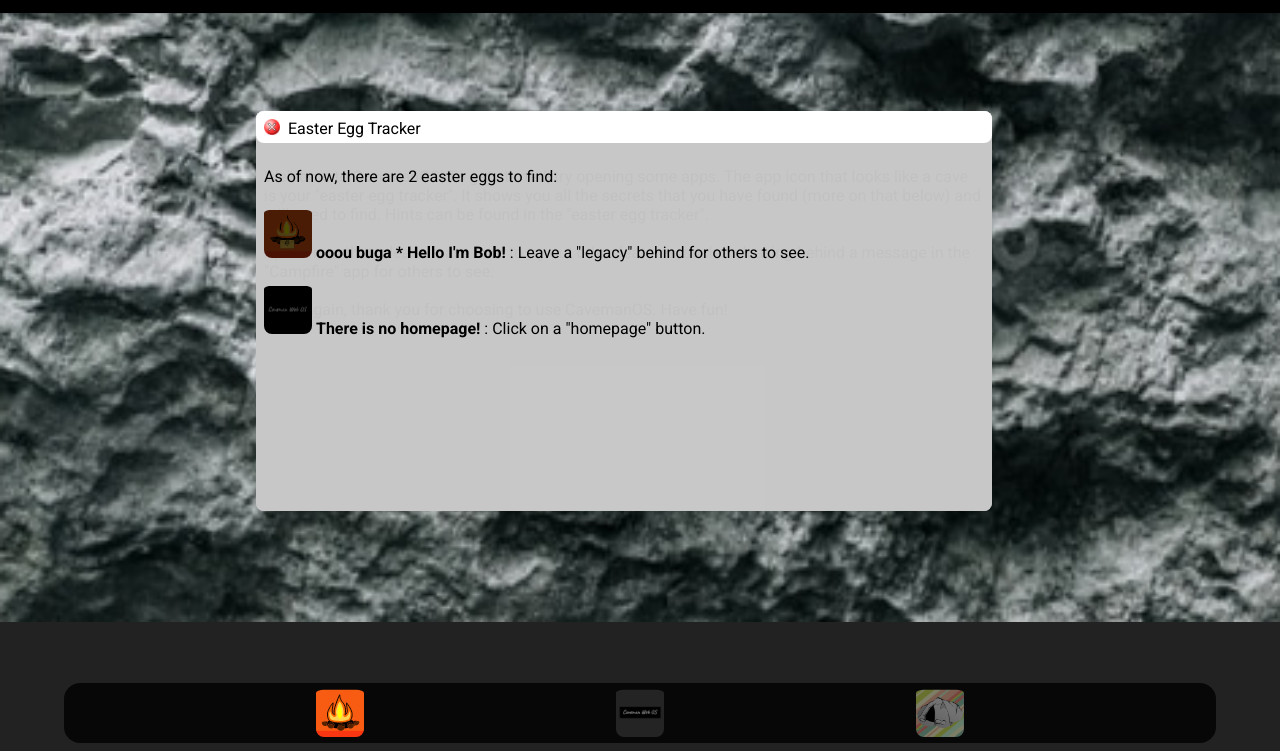
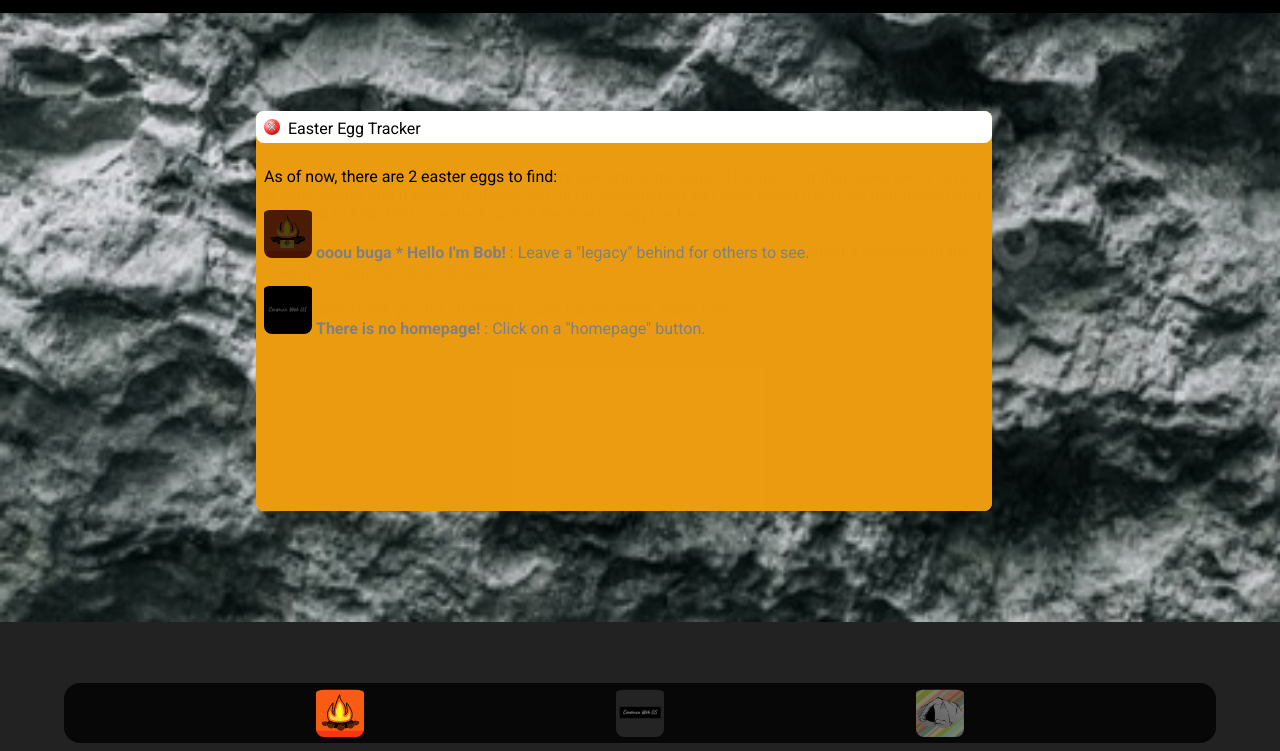
Before and after one commit to 194500-cpu/CavemanOS, a plain HTML site: page page/index.html in a window 1280 px wide. Both pictures are taken after a click on the element 940 px from the left and 761 px from the top of the page. Shown: the part 49-800 px from the top of the page. Drawn offline with nearby package versions, Linux system fonts and the light colour scheme.

Commit message:
achievments

```diff
--- a/page/index.html
+++ b/page/index.html
@@ -91,7 +91,7 @@
         </div>
 
         <p class="windowText">
-            As of now, there are 2 easter eggs to find:
+            <span style="color: black;">As of now, there are 2 easter eggs to find:</span>
             <br>
             <br>
             <!-- todo -->
--- a/page/script.js
+++ b/page/script.js
@@ -166,6 +166,7 @@ function homepageAchievment() {
     let ach2img = document.querySelector("#welcomeAchievmentIMG");
     ach2img.classList.remove("notfound");
     ach2text.style.textDecoration = "line-through";
+    ach2text.style.color = "white";
   } else {
     alert("You already have this, greedy user!");
   }
--- a/page/style.css
+++ b/page/style.css
@@ -113,16 +113,19 @@ body {
     display: none;
     height: 25rem;
     width: 46rem;
-    background-color: rgba(200, 200, 200, 0.97);
+    background-color: rgba(236, 155, 15, 0.99);
+    color: gray;
     position: fixed;
     border-radius: 0.5rem;
     top: 20%;
     left: 20%;
+
 }
 
 #caveheader {
     display: flex;
     background-color: rgb(255, 255, 255);
+    color: black;
     padding: 0.5rem;
     height: 1rem;
     width: 45rem;
@@ -171,6 +174,7 @@ body {
     width: 3rem;
     border-radius: 0.5rem;
     padding-top: 0.3rem;
+
 }
 
 .notfound {
```
